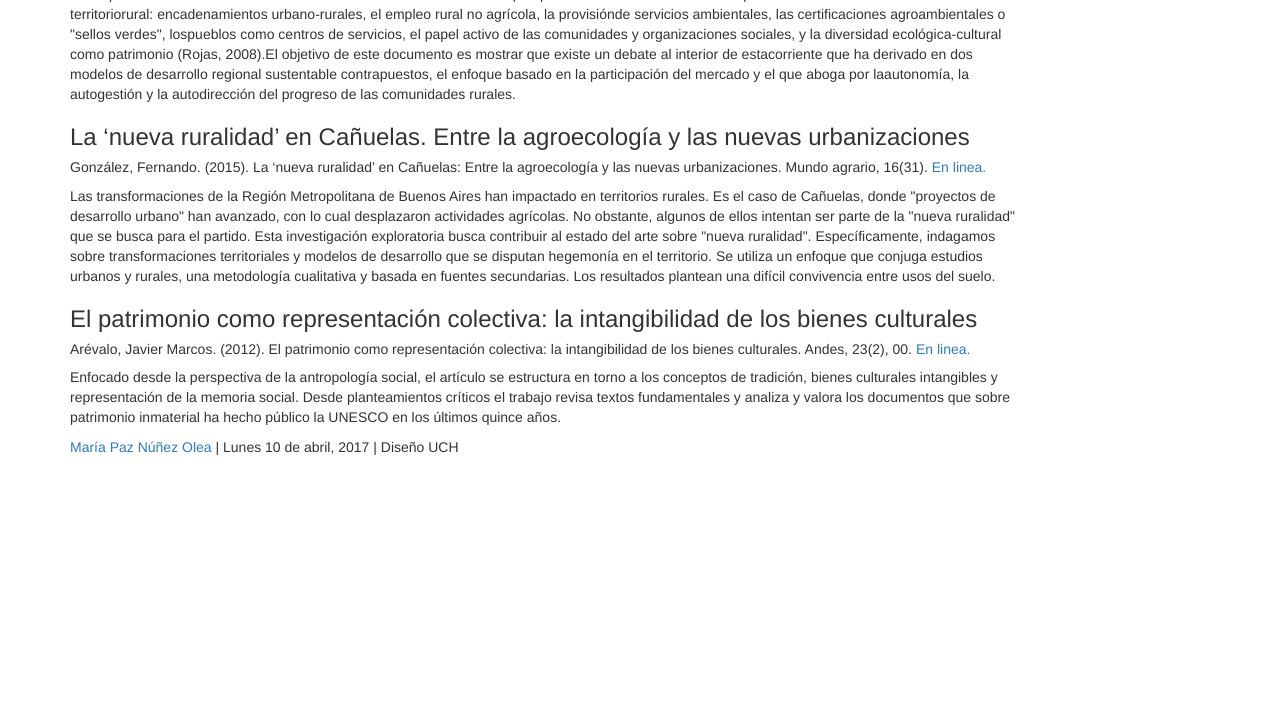
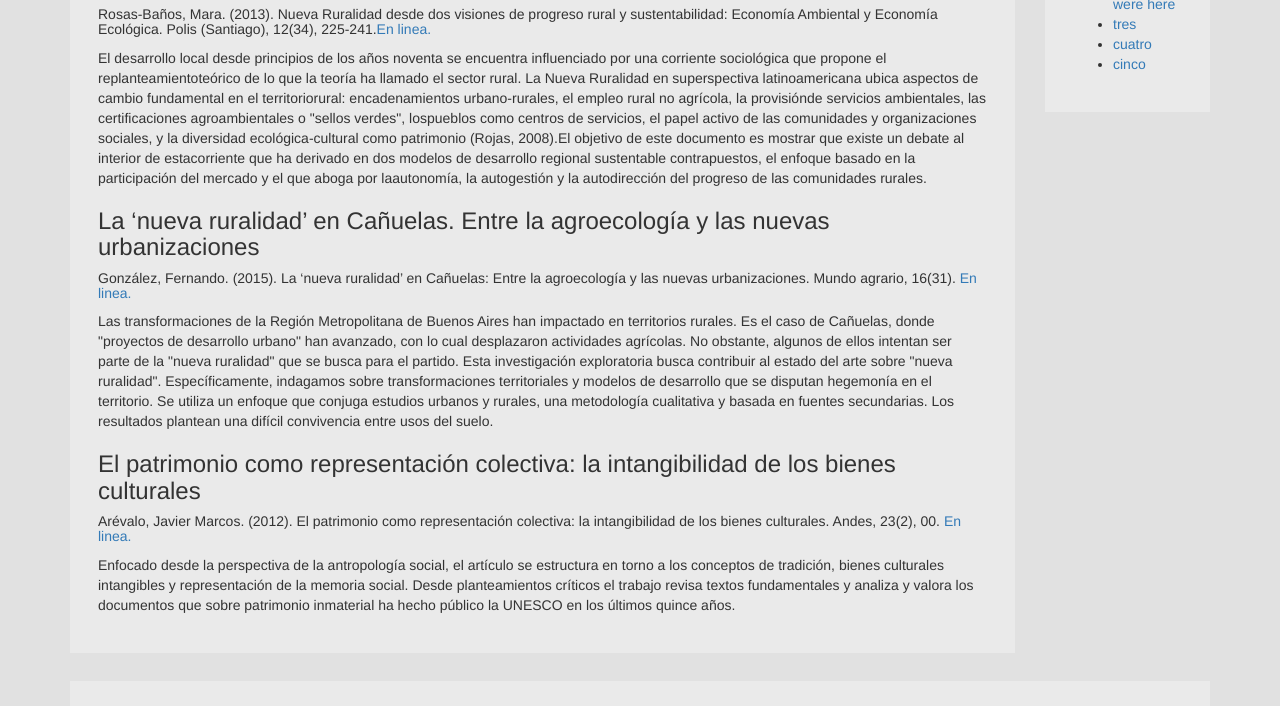
Before and after one commit to mpaznunez/10_abril_2017, a plain HTML site: page index.html in a window 1280 px wide. Shown: the part 322-1028 px from the top of the page. Before the commit the page ends 800 px from the top, so only its background shows below. Drawn offline with Linux system fonts and the light colour scheme.

Commit message:
arreglo 12.48

```diff
--- a/style.css
+++ b/style.css
@@ -1,9 +1,18 @@
+body{
+  background: rgb(225,225,225);
+}
 header,section,aside,footer{
-  background: #fff;
+  background: rgba(255,255,255,0.3);
+  padding: 2em;
 }
 
 @media screen and (max-width:768px){
   header,section,aside,footer{
-    background: #fff;
+    background: rgba(255,255,255,0.3);
   }
 }
+
+footer{
+  border-top:1px solid:#000;
+  margin-top: 2em;
+}
```
